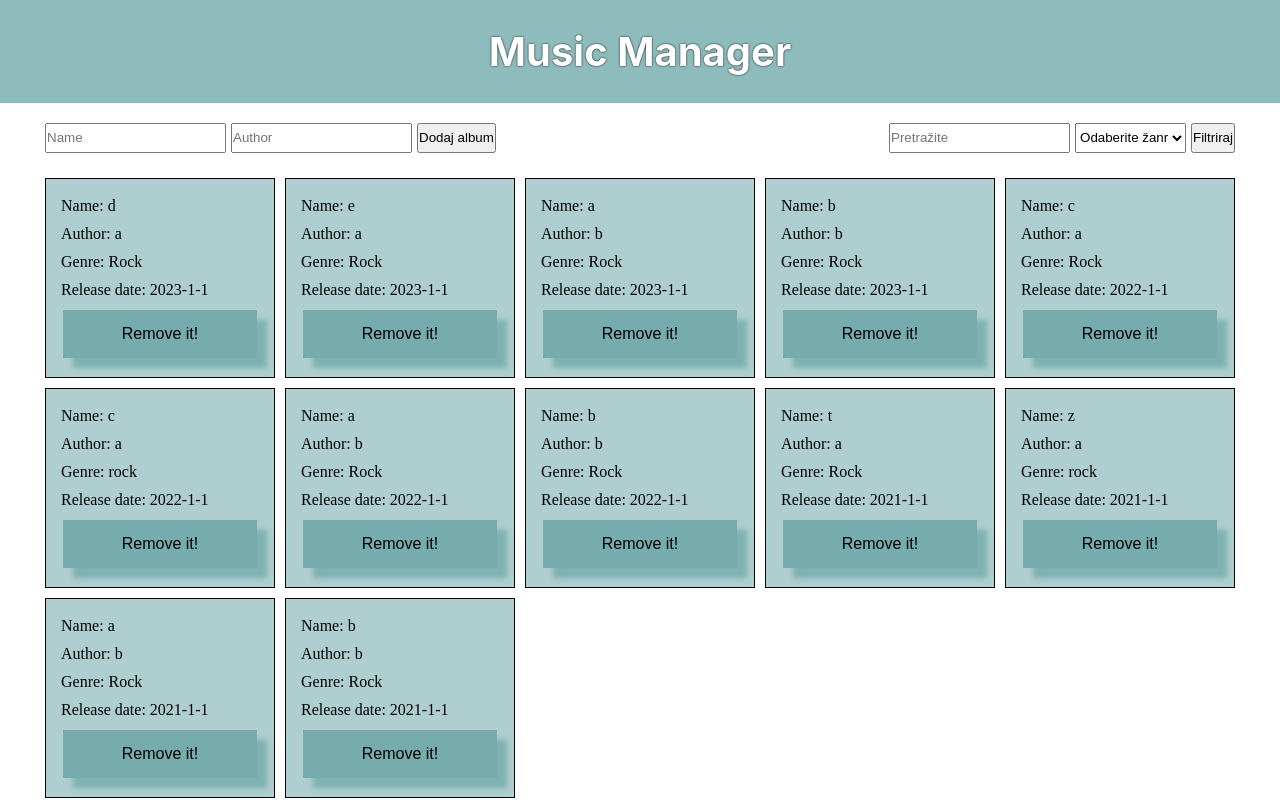
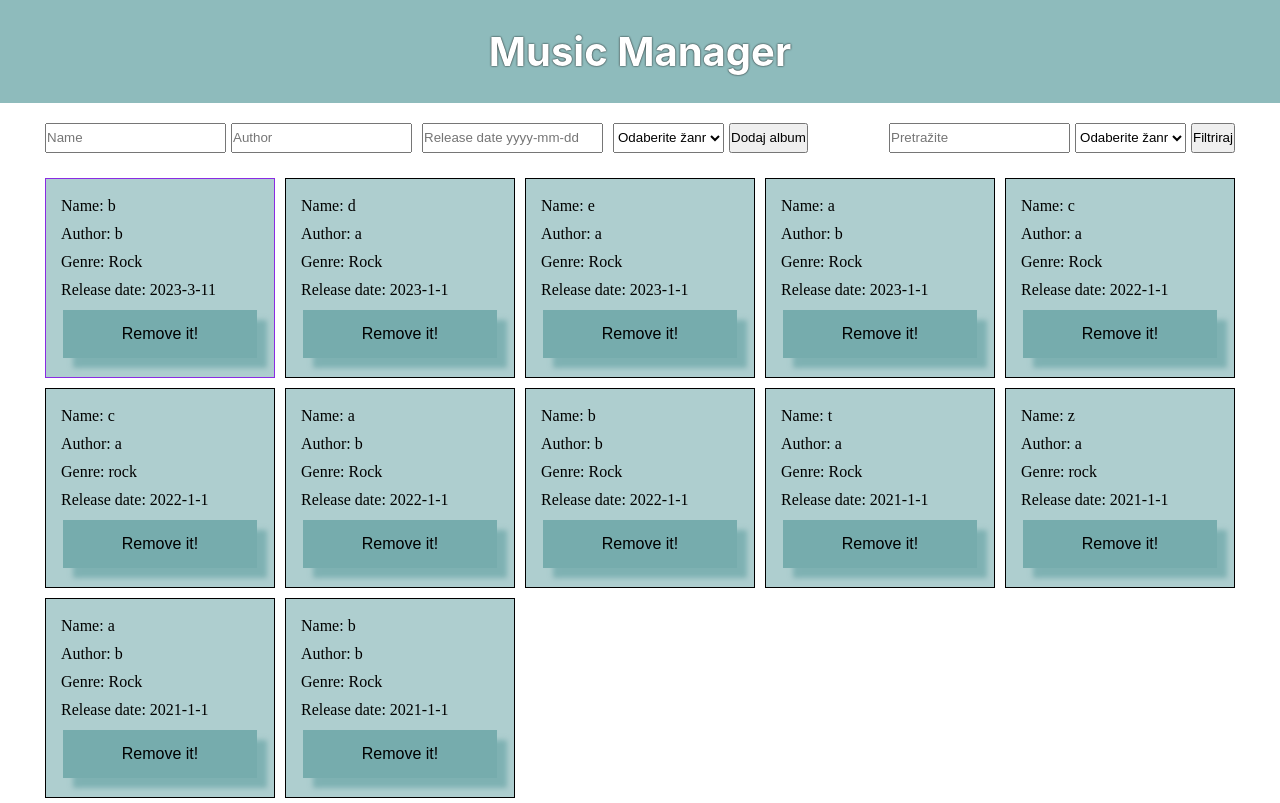
Before and after one commit to JosipaSaravanja/Internship-15-MusicManager, a React (Create React App) app in the folder music-manager/: page / in a window 1280 px wide. Built offline with nearby package versions, Linux system fonts and the light colour scheme.

Commit message:
added input elements (genre and date) and changed input and filter css (:not(:first-child) etc.)

```diff
--- a/music-manager/src/components/filter.jsx
+++ b/music-manager/src/components/filter.jsx
@@ -20,8 +20,3 @@ export const Filter = () => {
     </div>
   );
 };
-
-/*
-    5: "Techno",
-    6: "Country",
-    7: "Classical",*/
--- a/music-manager/src/components/input.jsx
+++ b/music-manager/src/components/input.jsx
@@ -1,10 +1,36 @@
 import React from "react";
 
-export const Input = (props) => {  return (
+export const Input = (props) => {
+  const [name, setName] = React.useState("");
+  const [author, setAuthor] = React.useState("");
+  const [genre, setGenre] = React.useState("");
+  const [releaseDate, setReleseDate] = React.useState("");
+
+  const handleClick=()=>{
+
+  }
+
+  return (
     <div className="input">
-      <input className="name" placeholder="Name"></input>
-      <input className="author" placeholder="Author"></input>
-      <button onClick={props.addAlbum()}>Dodaj album</button>
+      <input className="name" placeholder="Name" onChange={e=>genre=e.target.name}></input>
+      <input className="author" placeholder="Author" onChange={e=>genre=e.target.author}></input>
+      <input className="date" placeholder="Release date yyyy-mm-dd" onChange={e=>genre=e.target.author}></input>
+
+      <select onChange={e=>genre=e.target.value} className="selectInput">
+        <option value="" disabled selected>
+          Odaberite žanr
+        </option>
+        <option value="Pop">Pop</option>
+        <option value="Techno">Techno</option>
+        <option value="Rock">Rock</option>
+        <option value="Jazz">Jazz</option>
+        <option value="Electronic">Electronic</option>
+        <option value="Classical">Classical</option>
+        <option value="Funk">Funk</option>
+        <option value="Rap">Rap</option>
+      </select>
+
+      <button onClick={()=>{handleClick()}}>Dodaj album</button>
     </div>
   );
 };
--- a/music-manager/src/data.js
+++ b/music-manager/src/data.js
@@ -26,7 +26,7 @@ new newAlbum(uuidv4(), "Remek Depo","Beograd (2) ", "Electronic", 1983, new Date
   new newAlbum(uuidv4(), "c", "a", "Rock", 6, new Date("2022-1-1")),
   new newAlbum(uuidv4(), "c", "a", "rock", 5, new Date("2022-1-1")),
 
-  new newAlbum(uuidv4(), "b", "b", "Rock", 4, new Date("2023-1-1")),
+  new newAlbum(uuidv4(), "b", "b", "Rock", 4, new Date("2023-3-11")),
   new newAlbum(uuidv4(), "a", "b", "Rock", 3, new Date("2023-1-1")),
   new newAlbum(uuidv4(), "e", "a", "Rock", 2, new Date("2023-1-1")),
   new newAlbum(uuidv4(), "d", "a", "Rock", 1, new Date("2023-1-1")),
--- a/music-manager/src/index.css
+++ b/music-manager/src/index.css
@@ -99,7 +99,7 @@ margin: 15px 0;
 .filter>*, .input>*{
   height: 30px
 }
-.filter :nth-child(2), .input :nth-child(2){
+.filter :not(:first-child, :last-child), .input :not(:first-child, :last-child){
   margin: auto 5px;
 }
 
@@ -139,8 +139,11 @@ margin: 15px 0;
     flex-direction: column;
   }
 
-  .input > *, .filter >*{
+  .filter :not(:last-child), .input :not(:last-child){
     margin-bottom: 15px;
+  }
+
+  .filter *, .input *{
     width: 100%;
   }
 }
```
